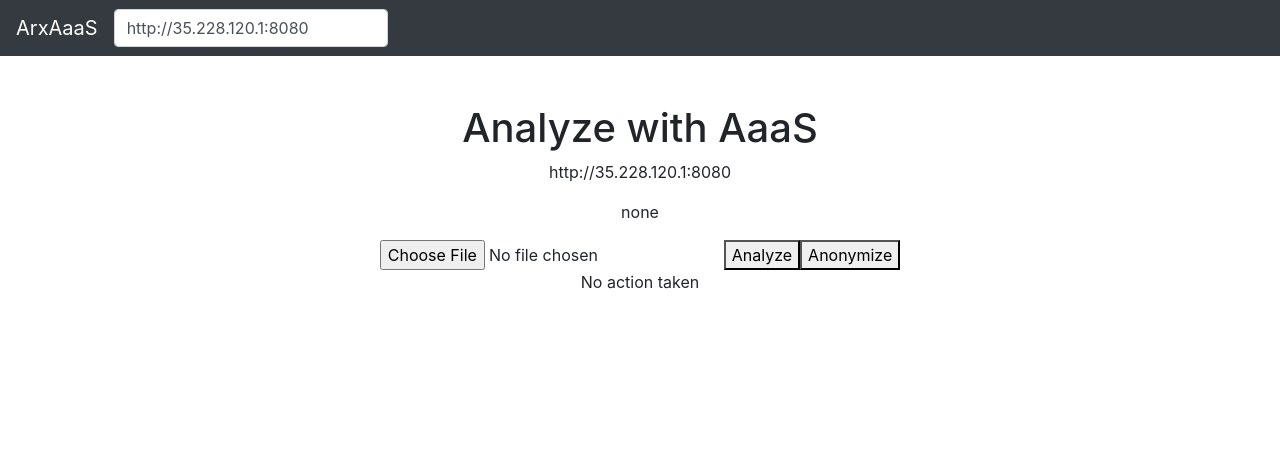
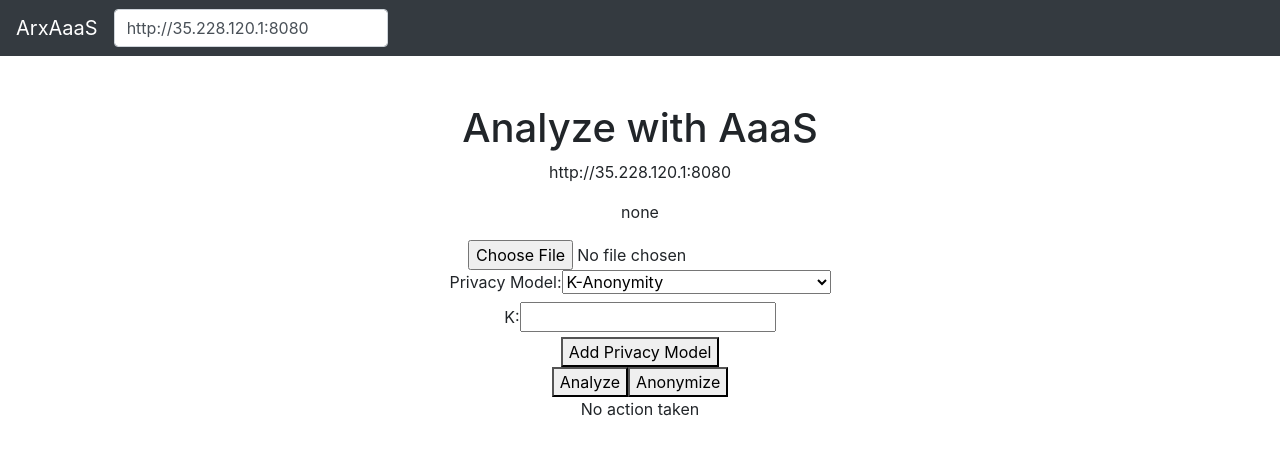
Before and after one commit to oslomet-arx-as-a-service/WebARXaaS, a React (Create React App) app: page / in a window 1280 px wide. Shown: the top 454 px of the page. Built offline with nearby package versions, Linux system fonts and the light colour scheme.

Commit message:
Privacy model manager

```diff
--- a/src/components/Analyse.js
+++ b/src/components/Analyse.js
@@ -2,12 +2,14 @@ import React, { useState } from 'react';
 import Attribute from './Attribute'
 import papaparse from 'papaparse';
 import Result from './Result';
+import PrivacyModelManager from './PrivacyModelManager';
 
 const Anonymise = props => {
 
   const { endpoint } = props
   const [currentData, setData] = useState("")
   const [attributes, setAttributes] = useState([])
+  const [privacyModels, setPrivacyModels] = useState([{ 'privacyModel': 'KANONYMITY', params: { 'k': 3 } }])
   const [arxResp, setArxResp] = useState('')
   const [action, setAction] = useState('none')
   const attributeTypeModel = 'QUASIIDENTIFYING'
@@ -36,6 +38,17 @@ const Anonymise = props => {
     setTimeout(() => console.log(attributes), 1000)
   }
 
+  const handlePrivacyAdd = (model) => {
+    console.log("Adding privacy model: ", model)
+    privacyModels.push(model)
+    setPrivacyModels(privacyModels);
+    setTimeout(() => console.log(privacyModels), 1000)
+  }
+
+  const handlePrivacyRemove = () => {
+
+  }
+
   const handleHierarchyUpload = (file, field, index) => {
     papaparse.parse(file, {
       complete: function (hierarchy) {
@@ -58,7 +71,7 @@ const Anonymise = props => {
     let jsonModel = {}
     jsonModel['data'] = currentData
     jsonModel['attributes'] = attributes
-    jsonModel['privacyModels'] = [{ 'privacyModel': 'KANONYMITY', params: { 'k': 3 } }]
+    jsonModel['privacyModels'] = privacyModels
     return jsonModel
   }
 
@@ -97,6 +110,12 @@ const Anonymise = props => {
           handleHierarchyUpload={handleHierarchyUpload}
         />))}
 
+        <PrivacyModelManager
+        privacyModels={privacyModels}
+        handlePrivacyAdd={handlePrivacyAdd}
+        handlePrivacyRemove={handlePrivacyRemove}
+        />
+
       <button onClick={(e) => handleRequest(e, 'analyze')}>
         Analyze
           </button>
@@ -109,6 +128,9 @@ const Anonymise = props => {
         arxResp={arxResp}
         action={action}
       />
+
+<br/>
+
     </div>
   );
 
--- a/src/components/DownloadAnonymizationData.js
+++ b/src/components/DownloadAnonymizationData.js
@@ -5,7 +5,7 @@ const DownloadAnonymizationData = props => {
     const { arxResp } = props
 
     const handleDownloadCSV = () => {
-        var csv = papaparse.unparse(arxResp.anonymizeResult.data);
+        var csv = papaparse.unparse(arxResp.anonymizeResult.data,{delimiter: ";"});
         console.log("Downloading csv")
         const element = document.createElement("a");
         let csvData = new Blob([csv], {type: 'text/plain'});
--- /dev/null
+++ b/src/components/PrivacyModelManager.js
@@ -0,0 +1,71 @@
+import React, { useState } from 'react'
+
+const PrivacyModelManager = (props) => {
+
+    const kanonymity = (
+        <div>
+            <label>K: </label>
+            <input type='number' min="0" onChange={(e) => setParam([{ k: e.target.value }])}></input>
+        </div>
+    )
+    const ldiversity = (
+        <div>
+            <label>L: </label>
+            <input type='number' min="0" onChange={(e) => setParam(param.push({  l : e.target.value }))}></input>
+            <label>Field: </label>
+            <input type='text' onChange={(e) => setParam(param.push({ COLUMNNAME : e.target.value }))}></input>
+        </div>
+    )
+    const ldiversityRecursive = (
+        <div>
+            <label>L: </label>
+            <input type='number' min="0" onChange={(e) => setParam(param.push({  l : e.target.value }))}></input>
+            <label>Field: </label>
+            <input type='text' onChange={(e) => setParam(param.push({ COLUMNNAME : e.target.value }))}></input>
+            <label>C: </label>
+            <input type='number' min="0" onChange={(e) => setParam(param.push({ c : e.target.value }))}></input>
+        </div>
+    )
+
+    const { privacyModels, handlePrivacyAdd, handlePrivacyRemove } = props;
+    const [selectedPrivacyModel, setSelectedPrivacyModel] = useState('KANONYMITY')
+    const [param, setParam] = useState([])
+    const [paramForm, setParamForm] = useState(kanonymity)
+
+    const updateForm = (form) => {
+        setParam([])
+        if (form === 'KANONYMITY') {
+            setParamForm(kanonymity)
+        } else if(form === 'LDIVERSITY_DISTINCT' || form === 'LDIVERSITY_GRASSBERGERENTROPY' || form === 'LDIVERSITY_SHANNONENTROPY') {
+            setParamForm(ldiversity)
+        } else if (form === 'LDIVERSITY_RECURSIVE') {
+            setParamForm(ldiversityRecursive)
+        } else {
+            setParamForm(<div>No known form selected</div>)
+        }
+    }
+
+    let content = (
+        <div>
+            <label>Privacy Model:</label>
+            <select
+                onChange={(e) => {
+                    setSelectedPrivacyModel(e.target.value)
+                    updateForm(e.target.value)
+                }
+                }
+            >
+                <option defaultValue value="KANONYMITY">K-Anonymity</option>
+                <option value="LDIVERSITY_DISTINCT">L-Diversity-Distinct</option>
+                <option value="LDIVERSITY_GRASSBERGERENTROPY">L-Diversity-Grassberger-Entropy</option>
+                <option value="LDIVERSITY_SHANNONENTROPY">L-Diversity-Shannon-Entropy</option>
+                <option value="LDIVERSITY_RECURSIVE">L-Diversity-Recursive</option>
+            </select>
+            {paramForm}
+            <button onClick={(e) => handlePrivacyAdd({privacyModel: selectedPrivacyModel, params: param})}>Add Privacy Model</button>
+        </div>
+    )
+    return content
+}
+
+export default PrivacyModelManager
--- a/src/components/Result.js
+++ b/src/components/Result.js
@@ -18,6 +18,9 @@ const Result = props => {
             <h4>Analyze</h4>
             <DistributionOfRisk arxResp={arxResp} />
             <ReIdentificationRisk arxResp={arxResp}/>
+            <br/>
+
+            {JSON.stringify(arxResp) }
         </div>
     )
 
```
Also changed, not shown: src/components/RenderPrivacyModels.js (added, +16 -0 lines).
